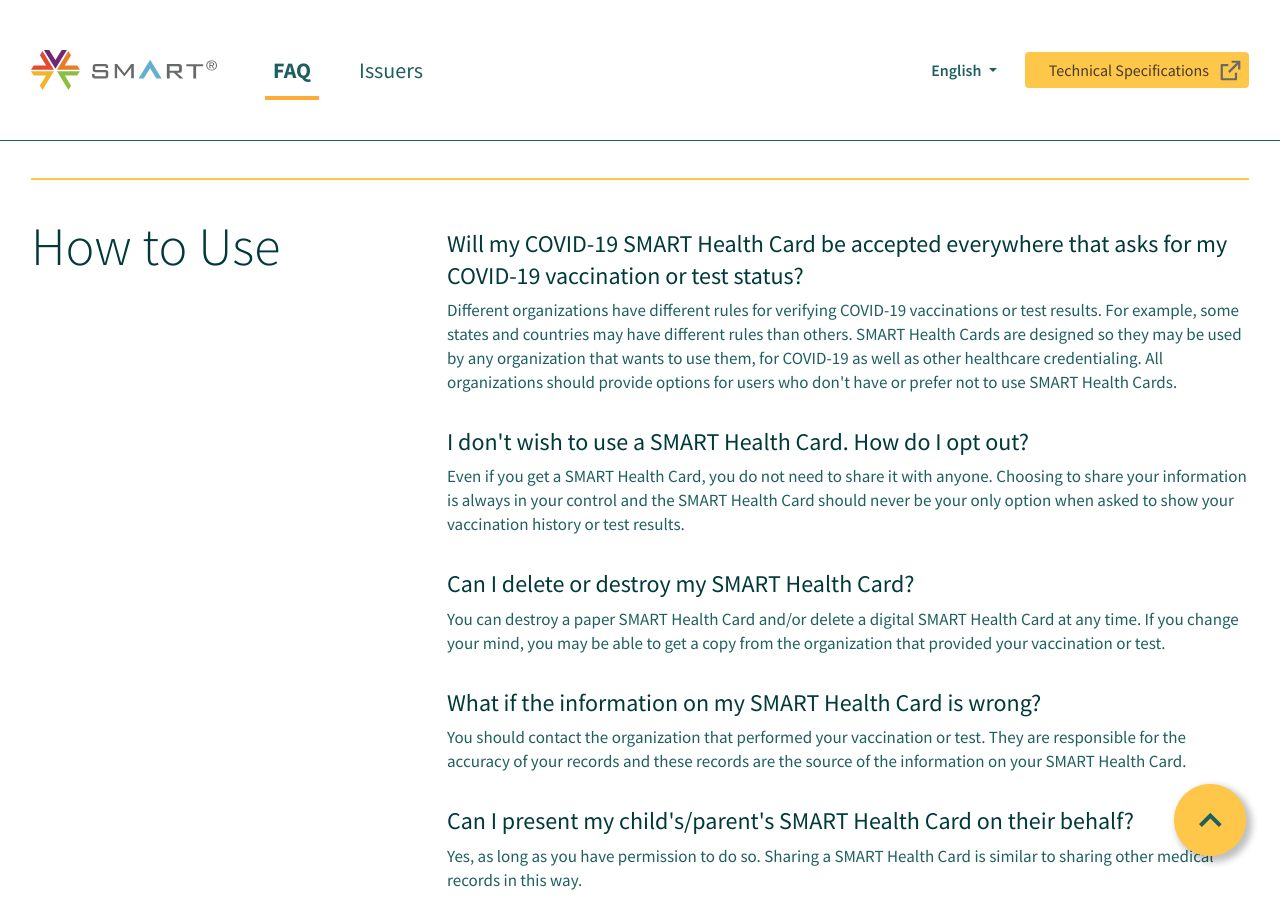
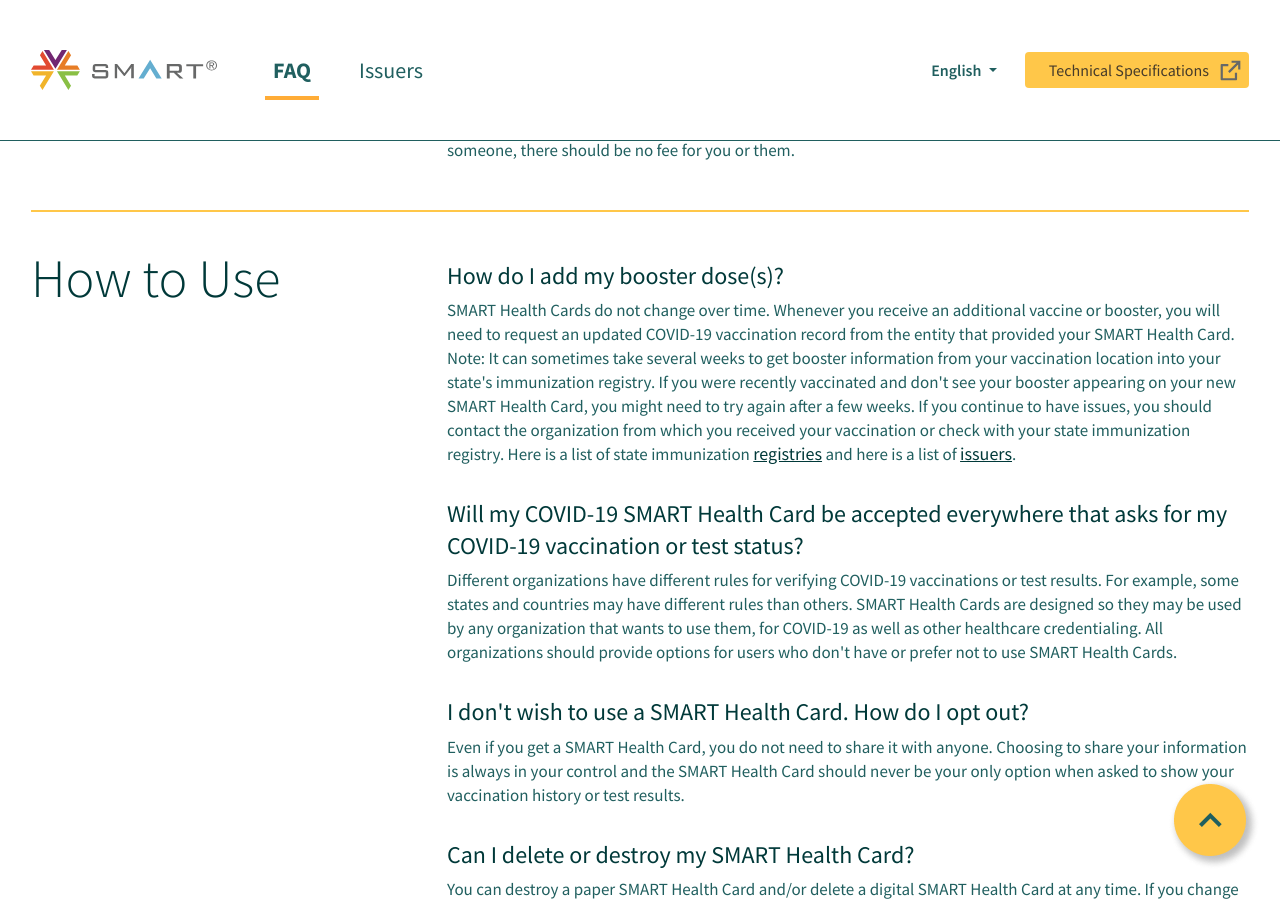
Before and after one commit to smart-health-cards/staging, a Jekyll site: the page built from en/faq.html, in a window 1280 px wide and 900 px high, scrolled down 2437 px. Built offline with Jekyll 4.4.1, drawn with Linux system fonts in a browser that asks for light colours; some of the changed text lies outside the part shown.

Commit message:
Adds new FAQ

```diff
--- a/en/faq.html
+++ b/en/faq.html
@@ -50,6 +50,9 @@
 
                         <h2>How to Use</h2>
                         <ul id="FAQTOC">
+                            <li>
+                                <a href="#How-do-I-add-my-booster-doses">How do I add my booster dose(s)? </a>
+                            </li>
                             <li>
                                 <a href="#Will-my-COVID-19-SMART-Health-Card-be-accepted-everywhere-that-asks-for-my-COVID-19-vaccination-or-test-status">Will my COVID-19 SMART Health Card be accepted everywhere that asks for my COVID-19 vaccination or test status?  </a>
                             </li>
@@ -270,6 +273,18 @@
             </div>
 
             <div class="col-12 col-lg-8">
+                <div class="row mt-3">
+                    <div class="col-12">
+                        <a name="How-do-I-add-my-booster-doses" class="anchor"></a>
+                        <p class="question">
+                            <a href="faq.html#How-do-I-add-my-booster-doses" class="question">How do I add my booster dose(s)?</a>
+                        </p>
+                        <p class="answer">
+                            SMART Health Cards do not change over time. Whenever you receive an additional vaccine or booster, you will need to request an updated COVID-19 vaccination record from the entity that provided your SMART Health Card. Note: It can sometimes take several weeks to get booster information from your vaccination location into your state's immunization registry. If you were recently vaccinated and don't see your booster appearing on your new SMART Health Card, you might need to try again after a few weeks. If you continue to have issues, you should contact the organization from which you received your vaccination or check with your state immunization registry. Here is a list of state immunization <a href="https://www.cdc.gov/vaccines/programs/iis/contacts-locate-records.html#state" target="_blank">registries</a> and here is a list of <a href="issuers.html">issuers</a>.
+                        </p>
+                    </div>
+                </div>
+
                 <div class="row mt-3">
                     <div class="col-12">
                         <a name="Will-my-COVID-19-SMART-Health-Card-be-accepted-everywhere-that-asks-for-my-COVID-19-vaccination-or-test-status" class="anchor"></a>
```
